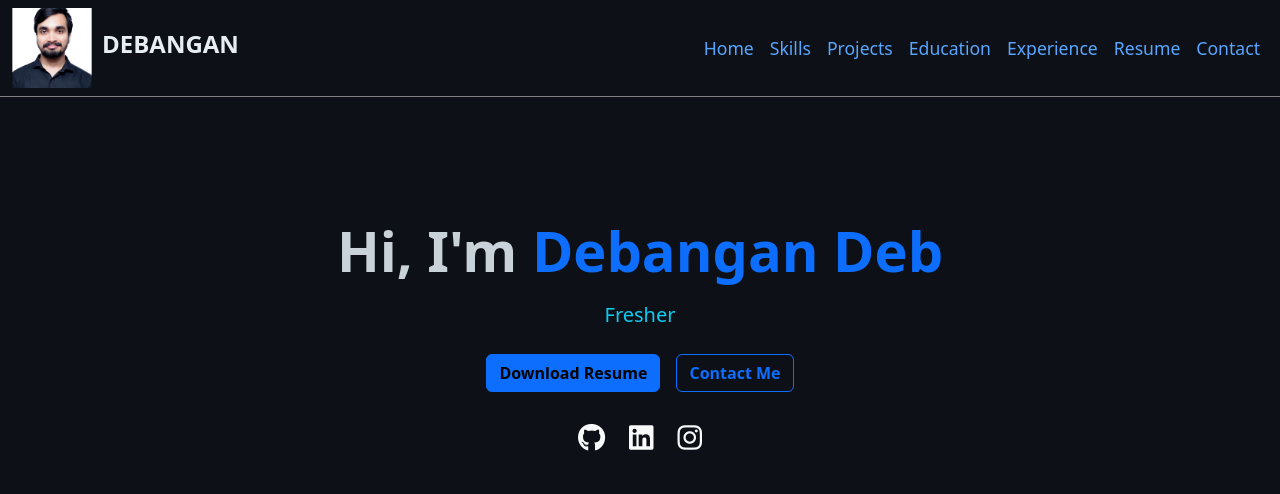
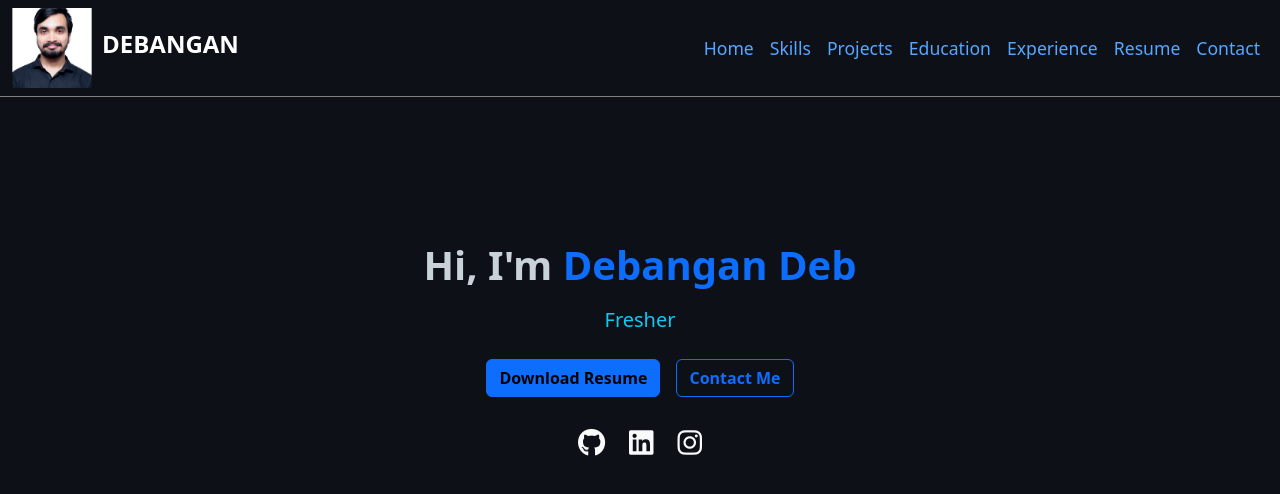
Before and after one commit to debangan-deb/Portfolio, a React (Create React App) app in the folder client/: page / in a window 1280 px wide. Shown: the top 494 px of the page. Built offline with nearby package versions, Linux system fonts and the light colour scheme.

Commit message:
Updated index.html, Home, and Navbar components

```diff
--- a/client/public/index.html
+++ b/client/public/index.html
@@ -1,14 +1,12 @@
 <!DOCTYPE html>
 
 <head>
-
+  <meta name="viewport" content="width=device-width, initial-scale=1.0">
   <title>Debangan Deb | Portfolio</title>
-
 </head>
 
-<body style="background-color: #0d1117; color: #c9d1d9; ">
+<body style="background-color: #0d1117; color: #c9d1d9;">
   <div id="root"></div>
-
 </body>
 
 </html>
--- a/client/src/components/Navbar.jsx
+++ b/client/src/components/Navbar.jsx
@@ -17,6 +17,18 @@ const Navbar = () => {
           <img
             src="/images/Photo.jpg"
             alt="Debangan"
+            className="d-sm-none"
+            style={{
+              height: "55px",
+              width: "55px",
+              objectFit: "cover",
+              marginRight: "10px",
+            }}
+          />
+          <img
+            src="/images/Photo.jpg"
+            alt="Debangan"
+            className="d-none d-sm-block"
             style={{
               height: "80px",
               width: "80px",
@@ -24,15 +36,29 @@ const Navbar = () => {
               marginRight: "10px",
             }}
           />
+          <>
+
             <h1
-            className=" fw-bold"
+              className="fw-bold  d-md-none "
               style={{
-              fontSize: "1.5rem",
-              color: "#e6edf3",
+                fontSize: "1rem",
+                color: "white",
               }}
             >
               DEBANGAN
             </h1>
+
+            <h1
+              className="fw-bold d-none d-md-block "
+              style={{
+                fontSize: "1.5rem",
+                color: "white",
+              }}
+            >
+              DEBANGAN
+            </h1>
+          </>
+
         </div>
 
 
--- a/client/src/pages/Home.jsx
+++ b/client/src/pages/Home.jsx
@@ -5,8 +5,8 @@ import 'bootstrap/dist/css/bootstrap.min.css';
 const Home = () => {
   return (
     <section className="my-5 py-5">
-      <div className="text-center my-sm-4">
-        <h1 className="display-4 fw-bold m-3">
+      <div className="text-center my-5">
+        <h1 className="fw-bold m-3">
           Hi, I'm <span className="text-primary">Debangan Deb</span>
         </h1>
         <p className="lead text-info mb-4">Fresher</p>
```
Lines whose indentation alone changed are shown as unchanged.
